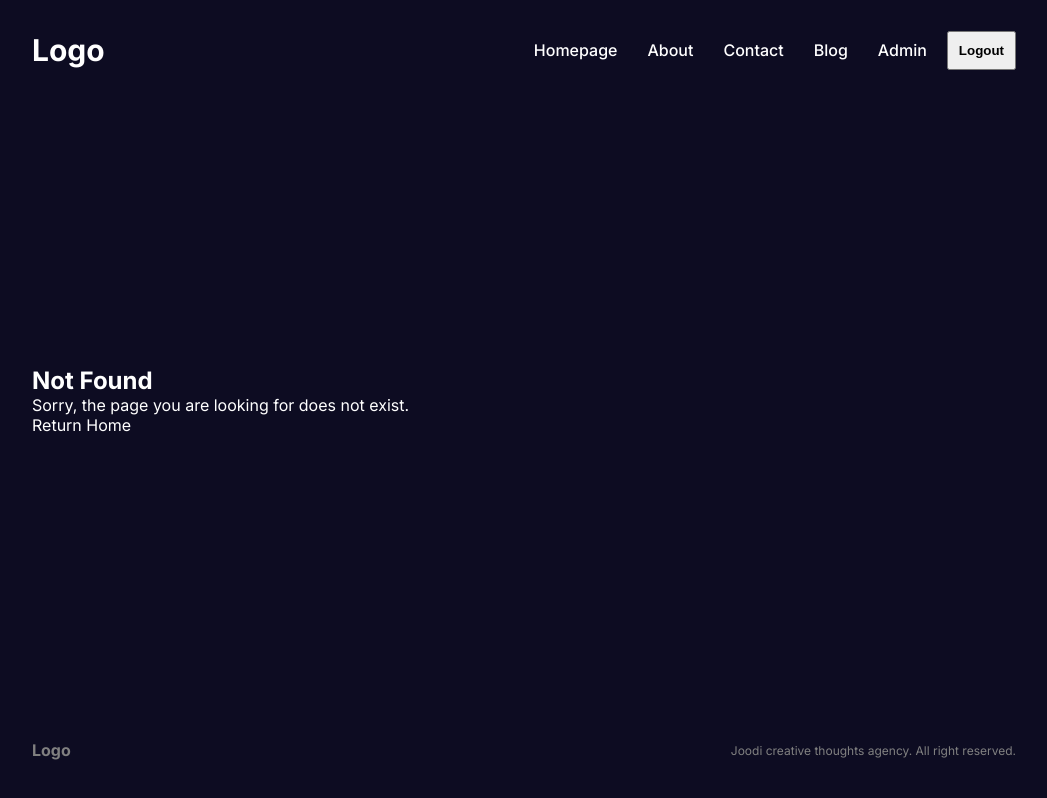
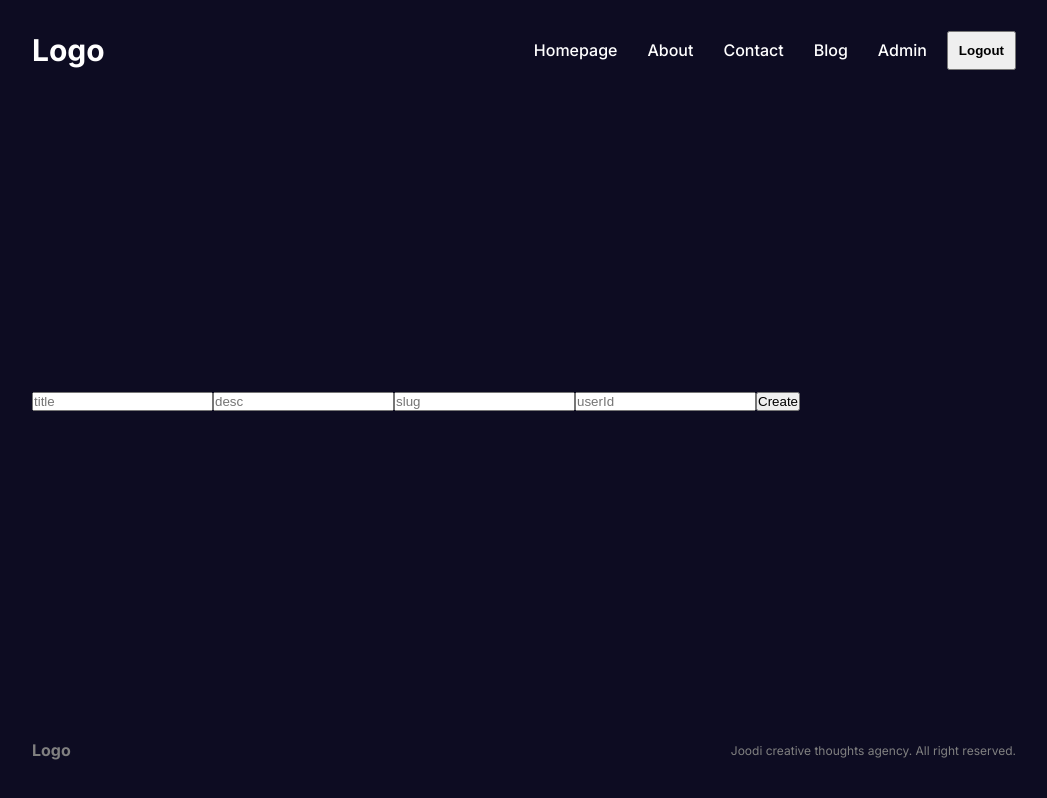
Before and after one commit to MiladJoodi/Agency_Blog_Fullstack, a Next.js app: page /serveractiontest in a window 1280 px wide. Before the commit this address had no page. Shown: the whole page, without its empty margins (116-1163 px from the left). Built offline with nearby package versions, Linux system fonts and the light colour scheme.

Commit message:
update today

```diff
--- /dev/null
+++ b/src/app/serveractiontest/page.jsx
@@ -0,0 +1,17 @@
+import { addPost } from "@/lib/actions";
+
+const ServerActionTestPage = () => {
+    return (
+        <div>
+            <form action={addPost}>
+                <input type="text" placeholder="title" name="title" />
+                <input type="text" placeholder="desc" name="desc" />
+                <input type="text" placeholder="slug" name="slug" />
+                <input type="text" placeholder="userId" name="userId" />
+                <button>Create</button>
+            </form>
+        </div>
+    );
+}
+
+export default ServerActionTestPage;
--- /dev/null
+++ b/src/lib/actions.js
@@ -0,0 +1,22 @@
+import { Post } from "./models";
+import { connectToDb } from "./utils";
+
+export const addPost = async (formData) => {
+    "use server"
+
+    const { title, desc, slug, userId } = Object.fromEntries(formData);
+
+    try {
+        connectToDb()
+        const newPost = new Post({
+            title,
+            desc,
+            slug,
+            userId
+        })
+
+    } catch (err) {
+        console.log(err)
+        return {error: "Something went wrong!"}
+    }
+}
```
